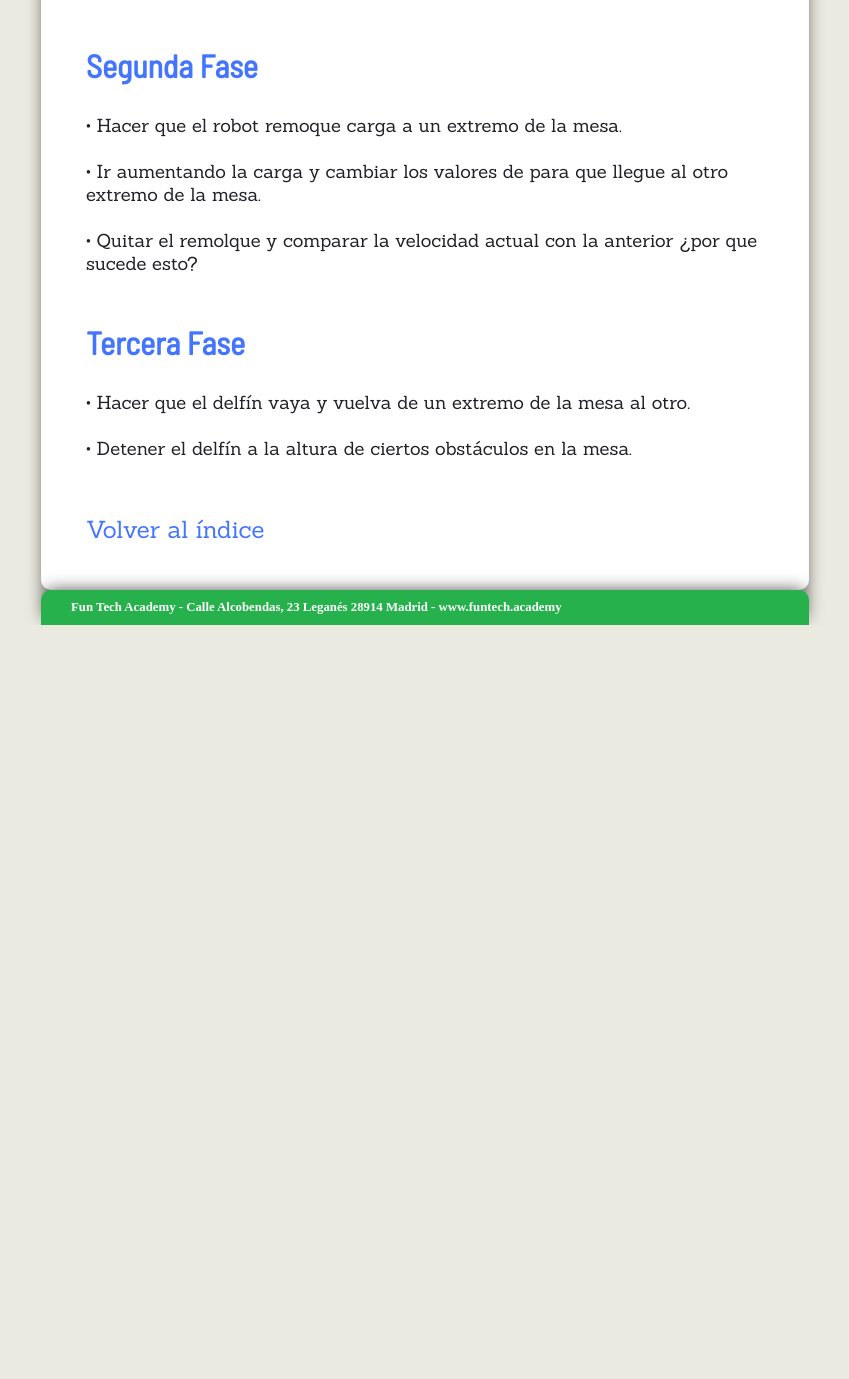
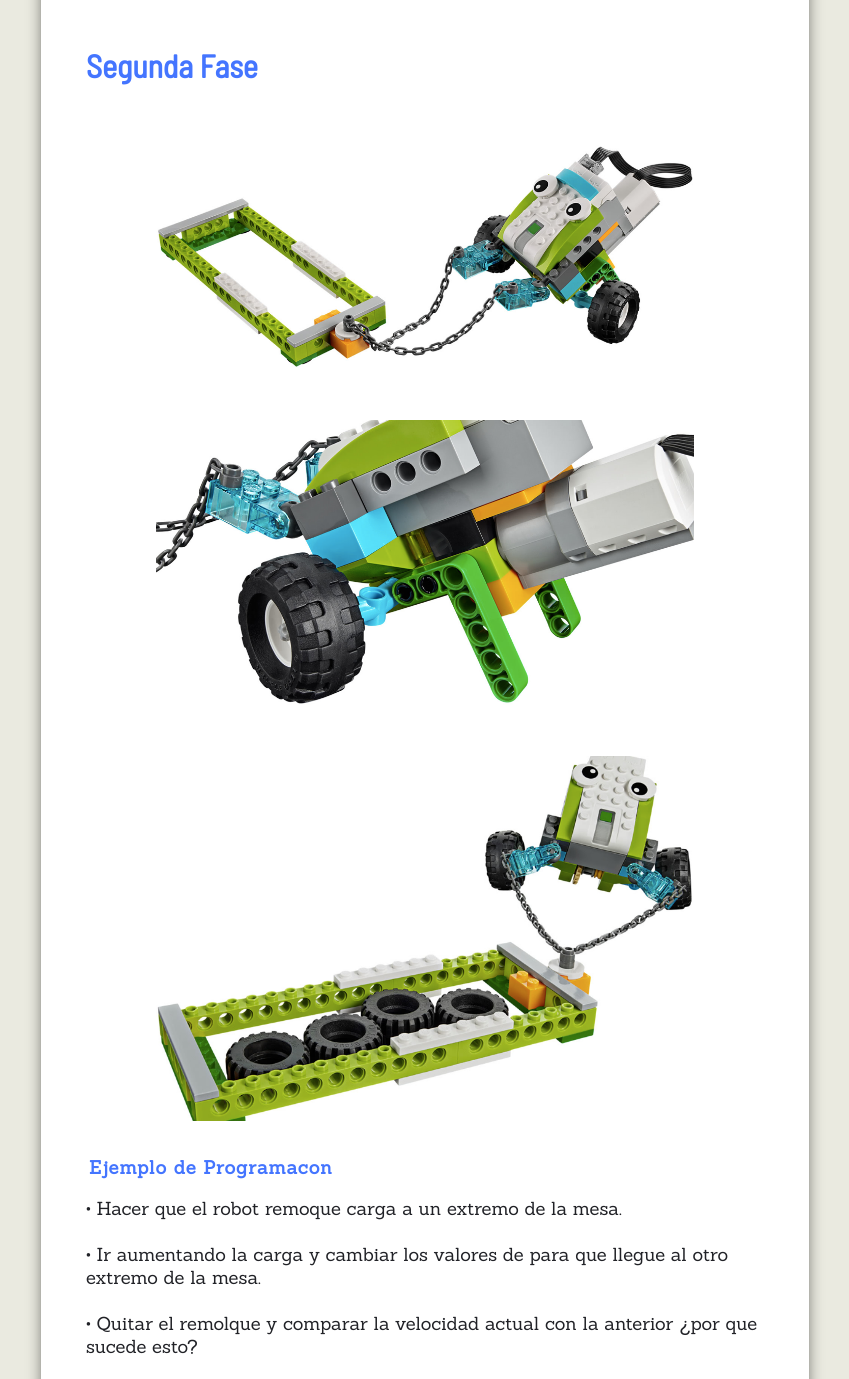
Before and after one commit to funtechAcademy/lego-wedo, a plain HTML site: page actividad11.html in a window 1280 px wide. Shown: the part 1249-2628 px from the top of the page, without its empty margins (215-1064 px from the left). Before the commit the page ends 1874 px from the top, so only its background shows below. Drawn offline with Linux system fonts and the light colour scheme; a web font is replaced by a local one.

Commit message:
tambalear

```diff
--- a/actividad11.html
+++ b/actividad11.html
@@ -44,6 +44,12 @@
          •  Hacer que el robot se vaya deteniendo a la altura de ciertos obstáculos antes de llegar al final de la mesa.
       </p>
       <h3>Segunda Fase</h3>
+      <p class="img_centrada"><img src="img/actividad11/11-2.png" width="70%" alt=""></p>
+      <p class="img_centrada"><img src="img/actividad11/11-3.png" width="70%" alt=""></p>
+      <p class="img_centrada"><img src="img/actividad11/11-4.png" width="70%" alt=""></p>
+      <p class="texto">
+         <a class="link_s" href="img/actividad11/11-4.png">Ejemplo de Programacon</a>
+      </p>
       <p class="texto">
          •  Hacer que el robot remoque carga a un extremo de la mesa.
          <br><br>
```
Also changed, not shown: img/actividad11/11-2.png (added), img/actividad11/11-3.png (added), img/actividad11/11-4.png (added), img/actividad11/11-5.png (added), img/actividad11/11-6.png (added), img/actividad11/11-7.png (added), img/actividad11/11-8.png (added), img/actividad11/11-9.png (added).
